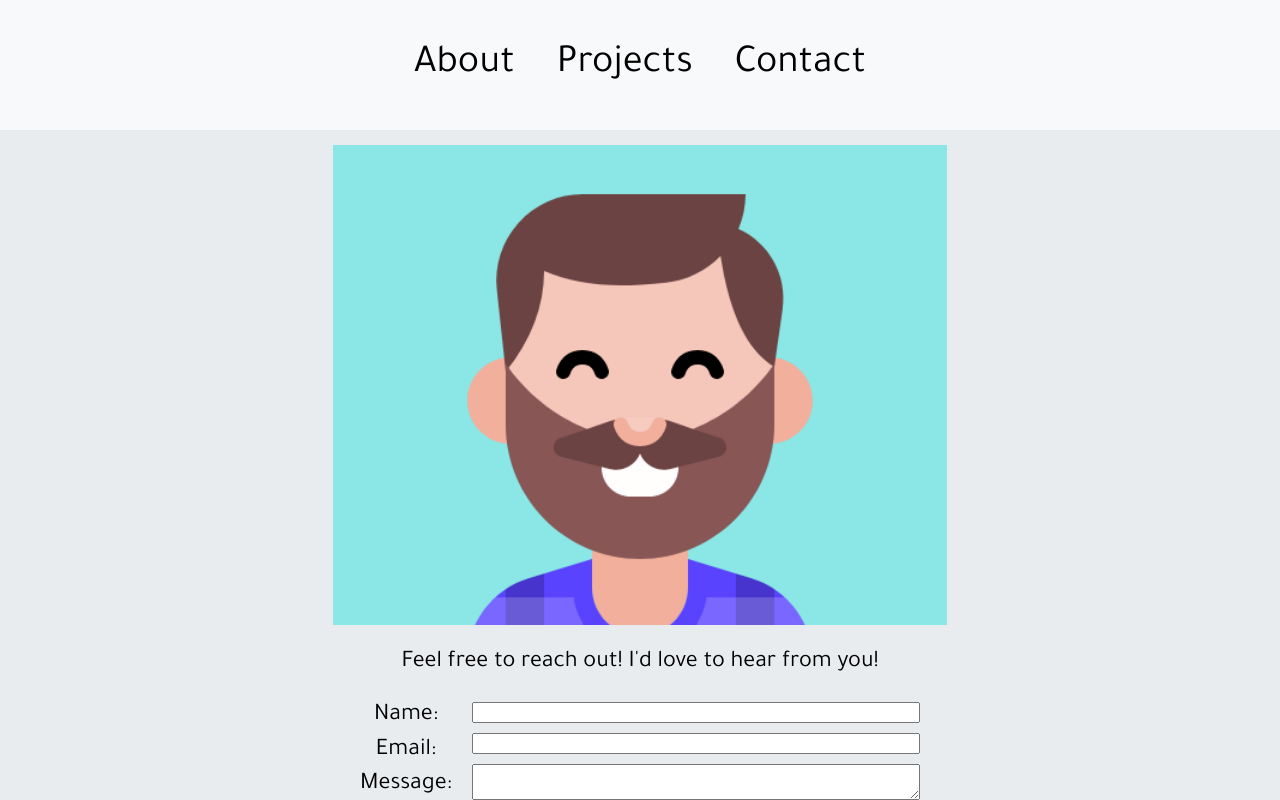
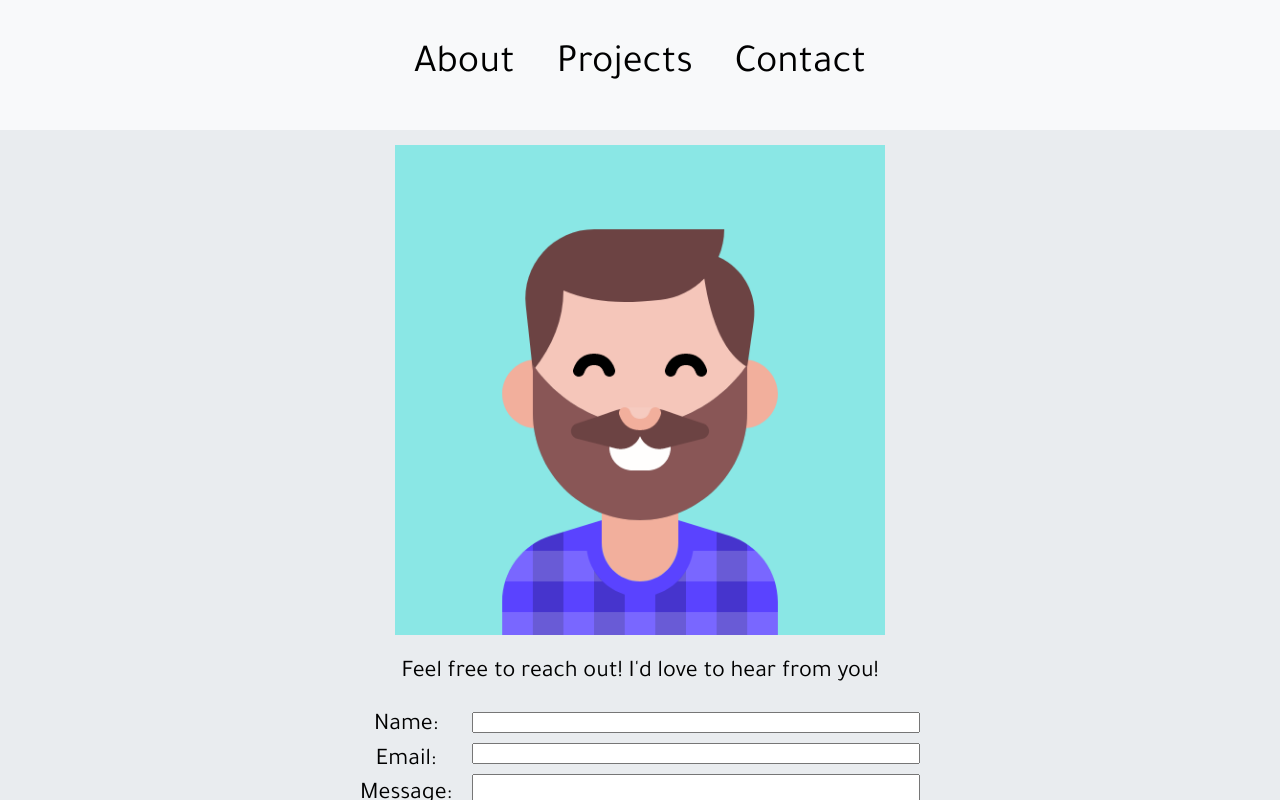
Before and after one commit to matt-gefen/portfolio-application, a React (Create React App) app: page /contact in a window 1280 px wide. Built offline with nearby package versions, Linux system fonts and the light colour scheme; a web font is replaced by a local one.

Commit message:
photo fixes

```diff
--- a/src/components/Contact/Contact.jsx
+++ b/src/components/Contact/Contact.jsx
@@ -42,8 +42,8 @@ const Contact = (props) => {
   return (
     <div className={styles.contact}>
       <div
-        className={styles.headshotContainer}
-        style={{backgroundImage: `url(${avatar})`}}>
+        className={styles.headshotContainer}>
+          <img className={styles.headshot} src={avatar} alt="avatar" />
       </div>
       <p>
         Feel free to reach out! I'd love to hear from you!
--- a/src/components/Contact/Contact.module.css
+++ b/src/components/Contact/Contact.module.css
@@ -18,11 +18,14 @@
 
 .headshotContainer {
   height: 300px;
-  margin-left: 20px;
-  margin-right: 20px;
+  width: 100%;
   background-repeat: no-repeat;
   background-size: cover;
-  background-position-y: 55%;
+}
+
+.headshot {
+  max-width:auto;
+  height:100%;
 }
 
 .form {
@@ -69,14 +72,17 @@
   }
 
   .headshotContainer {
-    height: 30rem;
-    width: 60%;
-    margin-left: 20%;
-    margin-right: 20%;
+    height: 490px;
+    width: 50%;
+    margin-left: 25%;
+    margin-right: 25%;
     background-repeat: no-repeat;
-    background-size:90%;
-    background-position-x: 50%;
-    background-position-y: 42%;
+    background-size: cover;
+  }
+
+  .headshot {
+    max-width:auto;
+    height:100%;
   }
 
   .form {
@@ -113,16 +119,3 @@
     width: 4rem;
   }
 }
-
-@media screen and (min-width: 850px) {
-  .headshotContainer {
-    height: 30rem;
-    width: 60%;
-    margin-left: 20%;
-    margin-right: 20%;
-    background-repeat: no-repeat;
-    background-size: 80%;
-    background-position-x: 50%;
-    background-position-y: 42%;
-  }
-}
--- a/src/components/Landing/Landing.jsx
+++ b/src/components/Landing/Landing.jsx
@@ -56,8 +56,8 @@ const Landing = (props) => {
   return (
     <div className={styles.landing}>
       <div
-        className={styles.headshotContainer}
-        style={{backgroundImage: `url(${headshot})`}}>
+        className={styles.headshotContainer}>
+          <img className={styles.headshot} src={headshot} alt="headshot" />
       </div>
       <h1 className={styles.title}>Matt Gefen
         <br></br>
--- a/src/components/Landing/Landing.module.css
+++ b/src/components/Landing/Landing.module.css
@@ -46,11 +46,16 @@
 
 .headshotContainer {
   height: 300px;
-  margin-left: 20px;
-  margin-right: 20px;
+  margin-left: 10px;
+  margin-right: 10px;
   background-repeat: no-repeat;
   background-size: cover;
   background-position-y: 25%;
+}
+
+.headshot {
+  max-width:auto;
+  height:100%;
 }
 
 .skills {
@@ -100,13 +105,16 @@
   }
 
   .headshotContainer {
-    height: 20rem;
-    width: 60%;
-    margin-left: 20%;
-    margin-right: 20%;
+    height: 490px;
+    margin-left: 10px;
+    margin-right: 10px;
     background-repeat: no-repeat;
     background-size: cover;
-    background-position-y: 25%;
+  }
+
+  .headshot {
+    max-width:auto;
+    height:100%;
   }
 
   #icons {
```
Also changed, not shown: src/assets/images/matt-beach.svg (added).
